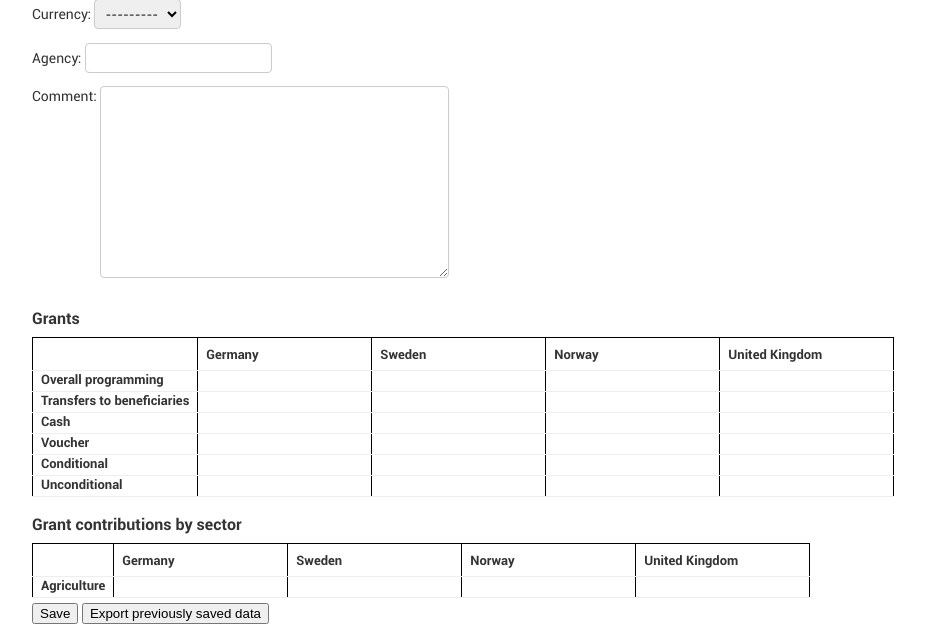
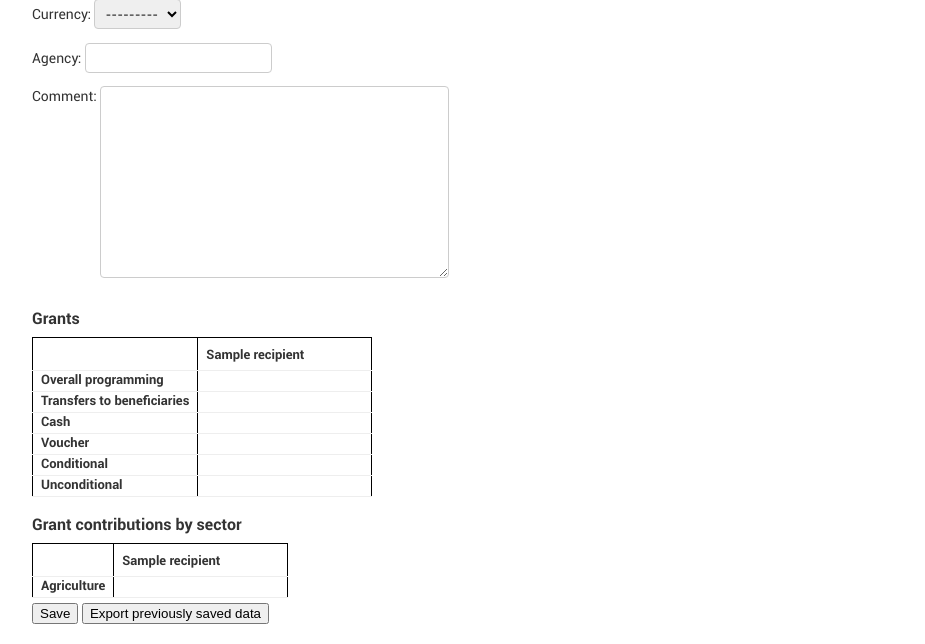
Before and after one commit to devinit/GHTS, a Django app: page /edit/2017/ in a window 1280 px wide; the page is wider, and only the part inside the window is pictured. Shown: the part 1597-2241 px from the top of that part, without its empty margins (8-933 px from the left). Run offline with Django 3.2, Linux system fonts and the light colour scheme; a user stored in the database is signed in; data comes from the database, SQL or seed files in the repository; tables that the repository leaves empty hold one stand-in row (values such as "Sample post").

Commit message:
dynamic recip?

```diff
--- a/core/models.py
+++ b/core/models.py
@@ -3,6 +3,10 @@ from __future__ import unicode_literals
 from django.db import models
 from django.contrib.auth.models import User
 from django.core.urlresolvers import reverse
+
+class Recipient(models.Model):
+    single_letter_code = models.CharField(max_length=1,unique=True)
+    name = models.CharField(max_length=255)
 
 class Currency(models.Model):
     symbol = models.CharField(max_length=10)
@@ -88,14 +92,8 @@ class Entry(models.Model):
         ,('N','Conditional')
         ,('U','Unconditional')
     )
-    RECIPIENT_CHOICES = (
-        ('G','Germany'),
-        ('S','Sweden'),
-        ('N','Norway'),
-        ('U','United Kingdom')
-    )
     pledge_or_disbursement = models.CharField(max_length=1,choices=PLEDGE_OR_DISB_CHOICES,blank=True,null=True)
-    recipient = models.CharField(max_length=1,choices=RECIPIENT_CHOICES,default="N")
+    recipient = models.ForeignKey(Recipient)
     sector = models.ForeignKey(Sector,blank=True,null=True)
     def pledge_or_disbursement_lookup(self):
         val = self.coordinates.split("|")[0]
@@ -117,7 +115,7 @@ class Entry(models.Model):
         if val is None or val=="":
             return ""
         else:
-            return dict(Entry.RECIPIENT_CHOICES)[val]
+            return Recipient.objects.get(single_letter_code=val).name
     def sector_translate(self):
         val = self.coordinates.split("|")[2]
         return val
@@ -137,7 +135,7 @@ class Entry(models.Model):
 
     def save_reverse(self, *args, **kwargs):
         self.pledge_or_disbursement =  self.pledge_or_disbursement_lookup()
-        self.recipient = self.recipient_lookup()
+        self.recipient = Recipient.objects.get(single_letter_code=self.recipient_lookup())
         if Sector.objects.filter(name=self.sector_lookup()).exists():
             self.sector = Sector.objects.get(name=self.sector_lookup())
         super(Entry, self).save(*args, **kwargs)
--- a/core/views.py
+++ b/core/views.py
@@ -1,6 +1,6 @@
 from django.http import HttpResponse
 from django.shortcuts import render, redirect, get_object_or_404, render_to_response
-from core.models import Organisation, Contact, Sector, Currency, Spreadsheet, Entry, Year
+from core.models import Organisation, Contact, Sector, Currency, Spreadsheet, Entry, Year, Recipient
 from unicodecsv import writer as csvwriter
 from django.contrib.auth import authenticate, login, logout
 from django.template import RequestContext
@@ -17,7 +17,7 @@ def edit(request,year):
     user = request.user
     contact = get_object_or_404(Contact,user=user)
     organisation = contact.organisation
-    recipients = Entry.RECIPIENT_CHOICES
+    recipients = Recipient.objects.all()
     statuses = Entry.PLEDGE_OR_DISB_CHOICES
     if not organisation.sectors.all():
         sectors = Sector.objects.filter(default=True)
@@ -69,23 +69,24 @@ def edit(request,year):
             #Validate sums here
             #Grants table
             gt = entries.filter(spreadsheet=spreadsheet,sector__isnull=True)
-            gt_sum = gt.values('recipient').annotate(total = Sum('amount')).order_by('recipient')
-            gt_sum_obj = {this_sum['recipient']:this_sum['total'] for this_sum in gt_sum}
+            gt_sum = gt.values('recipient__single_letter_code').annotate(total = Sum('amount')).order_by('recipient__single_letter_code')
+            gt_sum_obj = {this_sum['recipient__single_letter_code']:this_sum['total'] for this_sum in gt_sum}
             #Sector grants
             sg = entries.filter(spreadsheet=spreadsheet,sector__isnull=False)
-            sg_sum = sg.values('recipient').annotate(total = Sum('amount')).order_by('recipient')
-            sg_sum_obj = {this_sum['recipient']:this_sum['total'] for this_sum in sg_sum}
+            sg_sum = sg.values('recipient__single_letter_code').annotate(total = Sum('amount')).order_by('recipient__single_letter_code')
+            sg_sum_obj = {this_sum['recipient__single_letter_code']:this_sum['total'] for this_sum in sg_sum}
             #Compare grants
-            for recipient,recipient_name in recipients:
+            for recipient in recipients:
+                code = recipient.single_letter_code
                 total_grants = 0
-                if recipient in gt_sum_obj:
-                    total_grants = total_grants + gt_sum_obj[recipient]
-                if recipient in sg_sum_obj:
-                    grant_sectors = sg_sum_obj[recipient]
+                if code in gt_sum_obj:
+                    total_grants = total_grants + gt_sum_obj[code]
+                if code in sg_sum_obj:
+                    grant_sectors = sg_sum_obj[code]
                     if total_grants>grant_sectors:
-                        warnings.append("Warning: Total grants do not equal grants by sector for %s. Total grants are greater by %s" % (recipient_name,(total_grants-grant_sectors)))
+                        warnings.append("Warning: Total grants do not equal grants by sector for %s. Total grants are greater by %s" % (recipient.name,(total_grants-grant_sectors)))
                     if total_grants<grant_sectors:
-                        warnings.append("Warning: Total grants do not equal grants by sector for %s. Grants by sector are greater by %s" % (recipient_name,(grant_sectors-total_grants)))
+                        warnings.append("Warning: Total grants do not equal grants by sector for %s. Grants by sector are greater by %s" % (recipient.name,(grant_sectors-total_grants)))
 
         else:
             form = SpreadsheetForm()
@@ -102,7 +103,7 @@ def adminEdit(request,slug,year):
         return redirect("core.views.edit",year=year)
     contact = get_object_or_404(Contact,user=user)
     organisation = Organisation.objects.get(slug=slug)
-    recipients = Entry.RECIPIENT_CHOICES
+    recipients = Recipient.objects.all()
     statuses = Entry.PLEDGE_OR_DISB_CHOICES
     if not organisation.sectors.all():
         sectors = Sector.objects.filter(default=True)
@@ -153,23 +154,24 @@ def adminEdit(request,slug,year):
             #Validate sums here
             #Grants table
             gt = entries.filter(spreadsheet=spreadsheet,sector__isnull=True)
-            gt_sum = gt.values('recipient').annotate(total = Sum('amount')).order_by('recipient')
-            gt_sum_obj = {this_sum['recipient']:this_sum['total'] for this_sum in gt_sum}
+            gt_sum = gt.values('recipient__single_letter_code').annotate(total = Sum('amount')).order_by('recipient__single_letter_code')
+            gt_sum_obj = {this_sum['recipient__single_letter_code']:this_sum['total'] for this_sum in gt_sum}
             #Sector grants
             sg = entries.filter(spreadsheet=spreadsheet,sector__isnull=False)
-            sg_sum = sg.values('recipient').annotate(total = Sum('amount')).order_by('recipient')
-            sg_sum_obj = {this_sum['recipient']:this_sum['total'] for this_sum in sg_sum}
+            sg_sum = sg.values('recipient__single_letter_code').annotate(total = Sum('amount')).order_by('recipient__single_letter_code')
+            sg_sum_obj = {this_sum['recipient__single_letter_code']:this_sum['total'] for this_sum in sg_sum}
             #Compare grants
-            for recipient,recipient_name in recipients:
+            for recipient in recipients:
+                code = recipient.single_letter_code
                 total_grants = 0
-                if recipient in gt_sum_obj:
-                    total_grants = total_grants + gt_sum_obj[recipient]
-                if recipient in sg_sum_obj:
-                    grant_sectors = sg_sum_obj[recipient]
+                if code in gt_sum_obj:
+                    total_grants = total_grants + gt_sum_obj[code]
+                if code in sg_sum_obj:
+                    grant_sectors = sg_sum_obj[code]
                     if total_grants>grant_sectors:
-                        warnings.append("Warning: Total grants do not equal grants by sector for %s. Total grants are greater by %s" % (recipient_name,(total_grants-grant_sectors)))
+                        warnings.append("Warning: Total grants do not equal grants by sector for %s. Total grants are greater by %s" % (recipient.name,(total_grants-grant_sectors)))
                     if total_grants<grant_sectors:
-                        warnings.append("Warning: Total grants do not equal grants by sector for %s. Grants by sector are greater by %s" % (recipient_name,(grant_sectors-total_grants)))
+                        warnings.append("Warning: Total grants do not equal grants by sector for %s. Grants by sector are greater by %s" % (recipient.name,(grant_sectors-total_grants)))
 
         else:
             form = SpreadsheetForm()
--- a/ghts/templates/core/edit-locked.html
+++ b/ghts/templates/core/edit-locked.html
@@ -154,15 +154,15 @@
     <table>
         <tr>
             <th></th>
-            {% for rcode, recip in recipients %}
-                <th>{{recip}}</th>
+            {% for recipient in recipients %}
+                <th>{{recipient.name}}</th>
             {% endfor %}
         </tr>
     {% for scode, status in statuses %}
         <tr>
             <td><b>{{status}}</b></td>
-            {% for rcode, recip in recipients %}
-                <td><input type="text" name="{{scode}}|{{rcode}}|"/></td>
+            {% for recipient in recipients %}
+                <td><input type="text" name="{{scode}}|{{recipient.single_letter_code}}|"/></td>
             {% endfor %}
         </tr>
     {% endfor %}
@@ -173,15 +173,15 @@
     <table>
         <tr>
             <th></th>
-            {% for rcode, recip in recipients %}
-                <th>{{recip}}</th>
+            {% for recipient in recipients %}
+                <th>{{recipient.name}}</th>
             {% endfor %}
         </tr>
     {% for sector in sectors %}
         <tr>
             <td><b>{{sector}}</b></td>
-            {% for rcode, recip in recipients %}
-                <td><input type="text" name="|{{rcode}}|{{sector}}"/></td>
+            {% for recipient in recipients %}
+                <td><input type="text" name="|{{recipient.single_letter_code}}|{{sector}}"/></td>
             {% endfor %}
         </tr>
     {% endfor %}
```
Also changed, not shown: core/admin.py (+6 -1 lines), ghts/templates/core/edit.html (+8 -8 lines).
